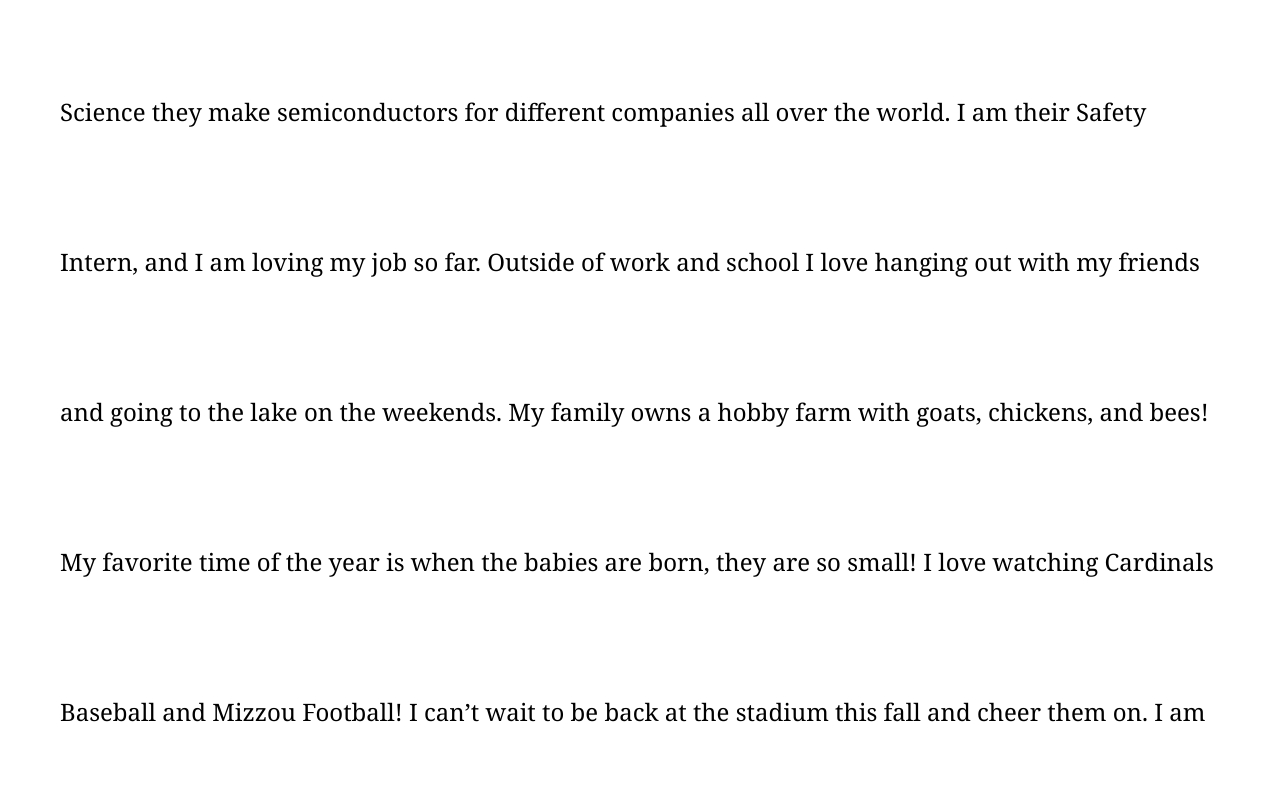
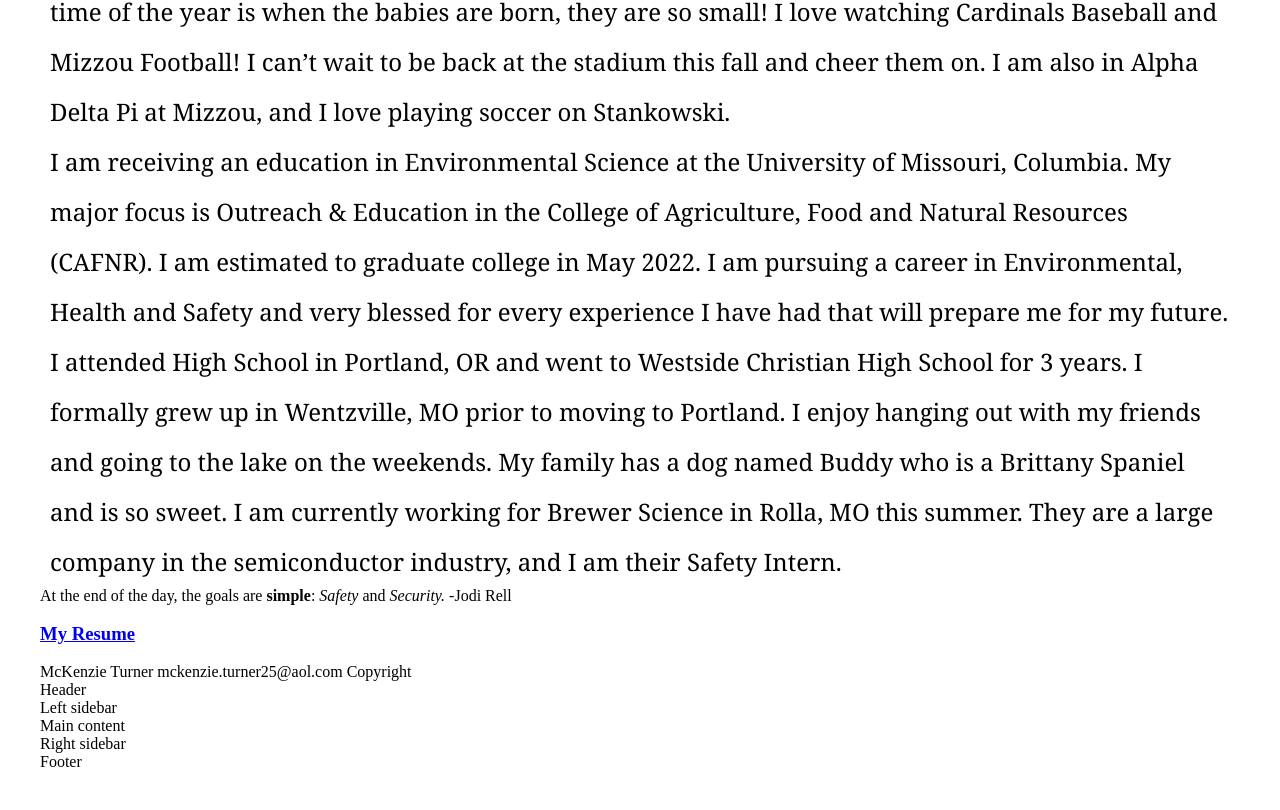
Before and after one commit to mckenzieturner/mckenzieturner.github.io, a plain HTML site: page islt_7310/about.html in a window 1280 px wide. Shown: the part 810-1620 px from the top of the page. Drawn offline with Linux system fonts and the light colour scheme.

Commit message:
Add files via upload

```diff
--- a/islt_7310/about.html
+++ b/islt_7310/about.html
@@ -37,16 +37,17 @@
         </blockquote>
         <br/>
         <h3><a href="https://mckenzieturner.github.io/islt_7310/resume.pdf">My Resume</a></h3></div>
-        <div class="container">
-            <header class="cell cell-1">Header</header>
-            <aside class="cell cell-2">Left sidebar</aside>
-            <main class="cell cell-3">Main content</main>
-            <aside class="cell cell-4">Right sidebar</aside>
-            <footer class="cell cell-5">Footer</footer>
-          </div>
+
     </section>
 </body>
 <br/>
 <footer>McKenzie Turner     mckenzie.turner25@aol.com   Copyright</footer>
 </main>
+<div class="container">
+    <header class="cell cell-1">Header</header>
+    <aside class="cell cell-2">Left sidebar</aside>
+    <main class="cell cell-3">Main content</main>
+    <aside class="cell cell-4">Right sidebar</aside>
+    <footer class="cell cell-5">Footer</footer>
+  </div>
 </html>
--- a/islt_7310/style.css
+++ b/islt_7310/style.css
@@ -53,8 +53,8 @@ body {
  color: black;
  font-size: 24px;
  float: left;
- line-height: 150px;
- padding: 0px 20px;
+ line-height: 50px;
+ padding: 0px 10px;
 }
 
  @media (max-width: 600px) {
```
